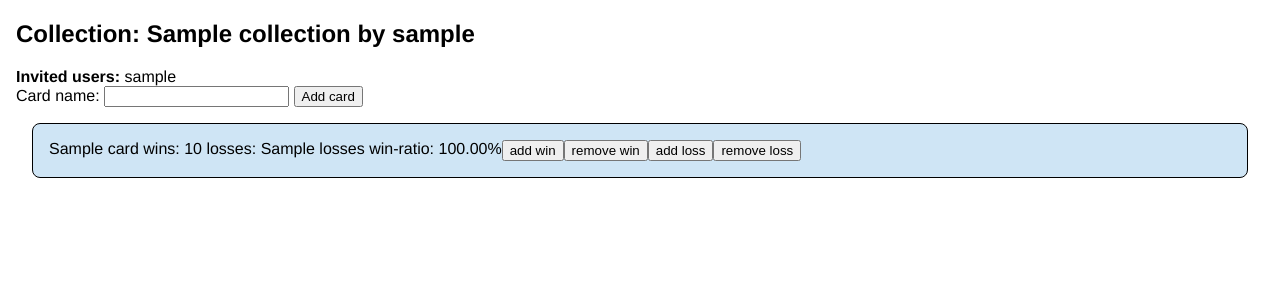
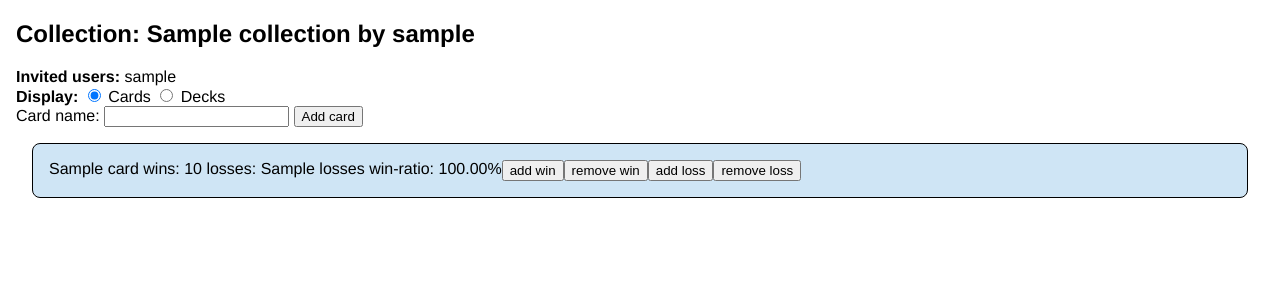
Before and after one commit to Regularmute/MTGCardTracker, a Flask app: template templates/collectionlist.html in a window 1280 px wide. Shown: the part 57-357 px from the top of the page. Run offline with Flask 3, Linux system fonts and the light colour scheme; the template is opened without the code that fills it: most values are stand-ins (such as "Sample title", 1, 10 or a date in 2020); parts of the project's set-up code (start-up, migrations or seed data) failed here and were passed over.

Commit message:
feat(collectionlist): togglable card/deckview

```diff
--- a/templates/collectionlist.html
+++ b/templates/collectionlist.html
@@ -25,6 +25,15 @@
     </form>
 {% endif %}
 
+<strong>Display:</strong>
+<input type="radio" name="view_mode" value="cards" onclick="showCardView();" checked>
+    Cards
+</input>
+<input type="radio" name="view_mode" value="decks" onclick="showDeckView();">
+    Decks
+</input>
+
+<div id="card_view">
     <form action="/addcard" method="post">
         Card name: <input type="text" name="cardname">
         <input type="submit" value="Add card" minlength="1" maxlength="150">
@@ -72,4 +81,22 @@
         </form>
     </div>
     {% endfor %}
+</div>
+
+<div class="hidden" id="deck_view">
+    <div>
+        Oh wow, decks!
+    </div>
+</div>
+
+<script>
+    function showCardView() {
+        document.getElementById("card_view").classList.remove("hidden");
+        document.getElementById("deck_view").classList.add("hidden");
+    }
+    function showDeckView() {
+        document.getElementById("card_view").classList.add("hidden");
+        document.getElementById("deck_view").classList.remove("hidden");
+    }
+</script>
 {% endblock %}
```
Lines whose indentation alone changed are shown as unchanged.
